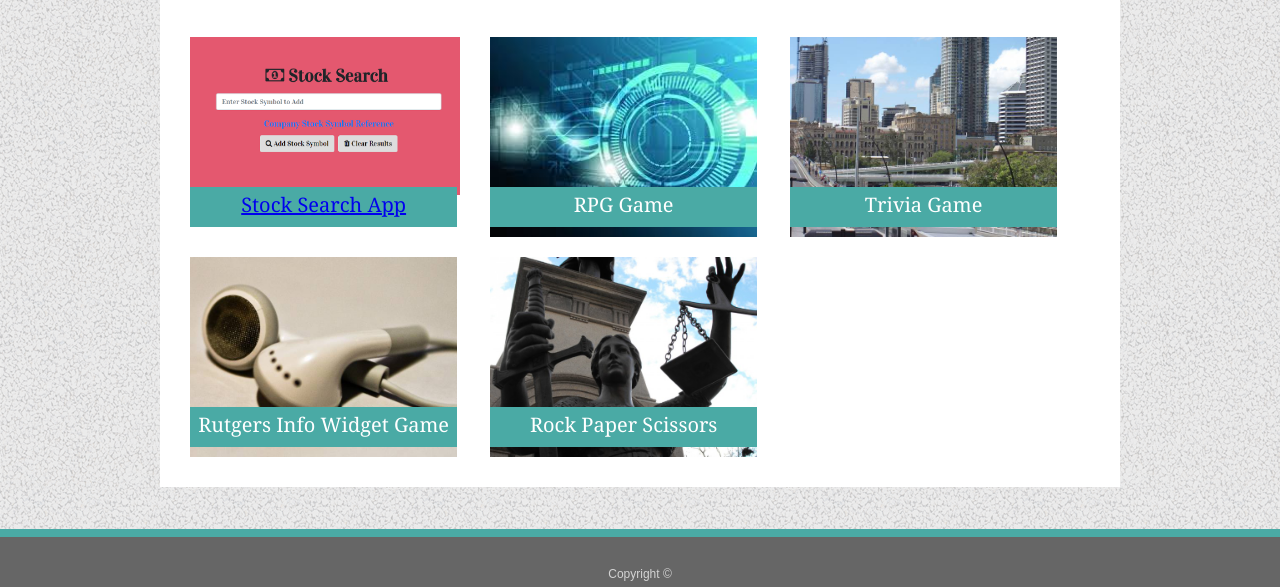
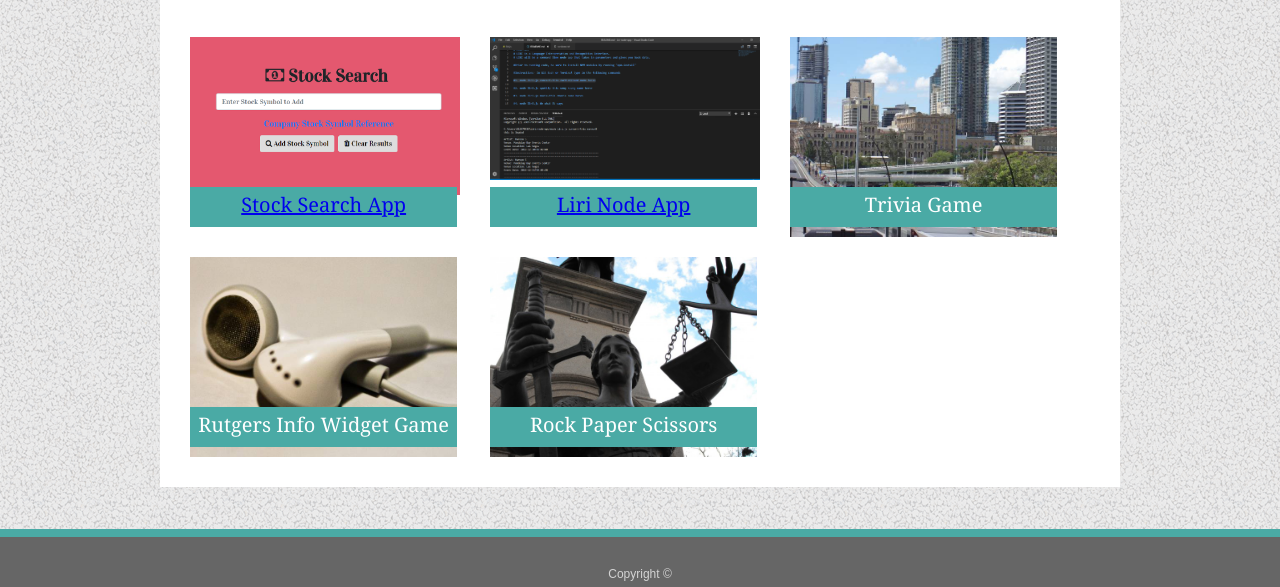
Before and after one commit to gyang7133/Responsive-Portfolio, a plain HTML site: page portfolio.html in a window 1280 px wide. Shown: the part 213-800 px from the top of the page. Drawn offline with Linux system fonts and the light colour scheme.

Commit message:
Add Liri Node App

```diff
--- a/assets/css/style.css
+++ b/assets/css/style.css
@@ -160,7 +160,7 @@ body {
 }
 
 .pic2{
-    background-image: url('../images/picture\ \(2\).jpg');
+    background-image: url('../images/concert-this.png');
     background-repeat: no-repeat;
     background-size: contain;
     height: 200px;
--- a/portfolio.html
+++ b/portfolio.html
@@ -51,7 +51,7 @@
                         </div>
                         <div class="pic2">
                                 <div class="block">
-                                    <h1>RPG Game</h1>
+                                    <h1><a href="https://github.com/gyang7133/Liri-node-app" class="card-link" target="_blank">Liri Node App</a></h1>
                                 </div>
                         </div>
                         <div class="pic3">
```
Also changed, not shown: assets/images/concert-this.png (added).
